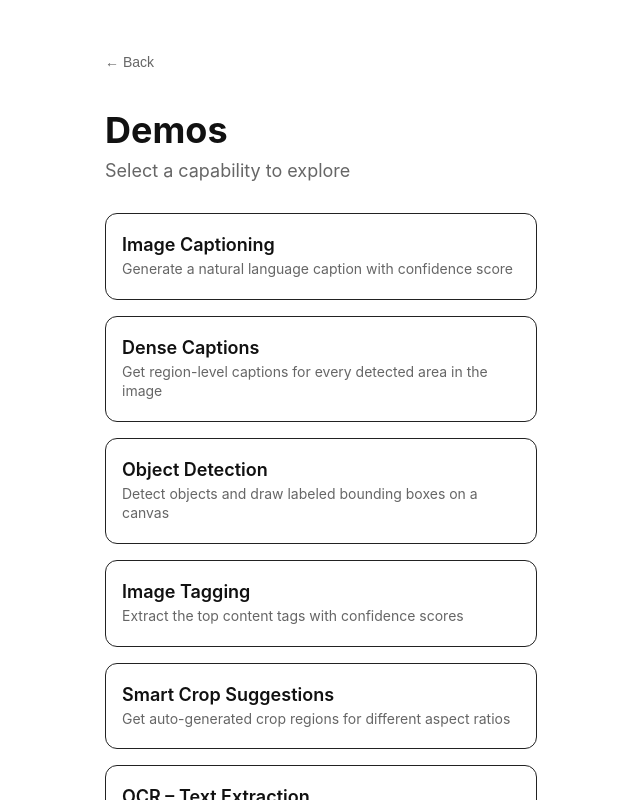
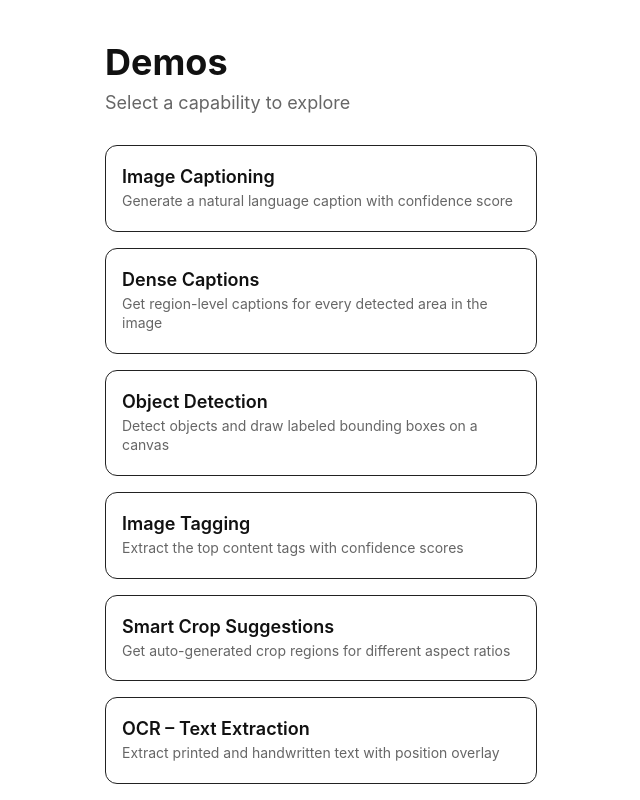
Before and after one commit to jenschristianschroder/demo-vision-api, a React (Vite) app: page /features in a window 1280 px wide. Shown: the whole page, without its empty margins (319-959 px from the left). Built offline with nearby package versions, Linux system fonts and the light colour scheme.

Commit message:
Remove unused navigation buttons from DemoScreen, FeaturesScreen, and WelcomeScreen for cleaner UI

```diff
--- a/src/pages/DemoScreen.tsx
+++ b/src/pages/DemoScreen.tsx
@@ -1,5 +1,5 @@
 import React from 'react';
-import { useNavigate, useParams } from 'react-router-dom';
+import { useParams } from 'react-router-dom';
 import { FEATURES, VisionFeature } from '../types';
 import ImageCaptioningDemo from './demos/ImageCaptioningDemo';
 import DenseCaptionsDemo from './demos/DenseCaptionsDemo';
@@ -33,7 +33,6 @@ const DEMO_COMPONENTS: Record<VisionFeature, React.FC> = {
 };
 
 const DemoScreen: React.FC = () => {
-  const navigate = useNavigate();
   const { feature } = useParams<{ feature: string }>();
   const featureInfo = FEATURES.find((f) => f.id === feature);
   const DemoComponent = feature ? DEMO_COMPONENTS[feature as VisionFeature] : undefined;
@@ -41,7 +40,6 @@ const DemoScreen: React.FC = () => {
   if (!featureInfo || !DemoComponent) {
     return (
       <div className="demo-container">
-        <button className="demo-back" onClick={() => navigate('/features')}>←</button>
         <p>Demo not found.</p>
       </div>
     );
@@ -50,7 +48,6 @@ const DemoScreen: React.FC = () => {
   return (
     <div className="demo-container">
       <div className="demo-header">
-        <button className="demo-back" onClick={() => navigate('/features')}>←</button>
         <h1 className="demo-title">{featureInfo.label}</h1>
       </div>
       <p className="demo-description">{featureInfo.description}</p>
--- a/src/pages/FeaturesScreen.tsx
+++ b/src/pages/FeaturesScreen.tsx
@@ -8,9 +8,6 @@ const FeaturesScreen: React.FC = () => {
 
   return (
     <div className="features-container">
-      <button className="features-back" onClick={() => navigate('/')}>
-        ← Back
-      </button>
       <h1 className="features-title">Demos</h1>
       <p className="features-subtitle">Select a capability to explore</p>
       <div className="features-list">
--- a/src/pages/WelcomeScreen.tsx
+++ b/src/pages/WelcomeScreen.tsx
@@ -7,11 +7,6 @@ const WelcomeScreen: React.FC = () => {
 
   return (
     <div className="welcome-container">
-      <img
-        src="/images/Microsoft-logo_rgb_c-gray.png"
-        alt="Microsoft"
-        className="welcome-logo"
-      />
       <h1 className="welcome-title">Vision API</h1>
       <p className="welcome-subtitle">
         Explore Azure AI Vision capabilities — from image captioning and OCR
```
